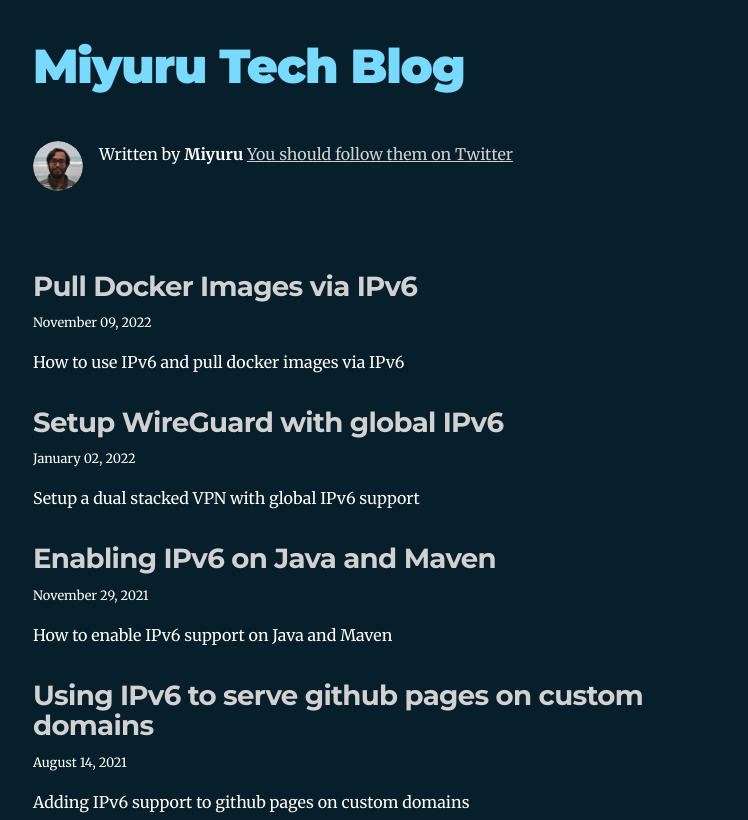
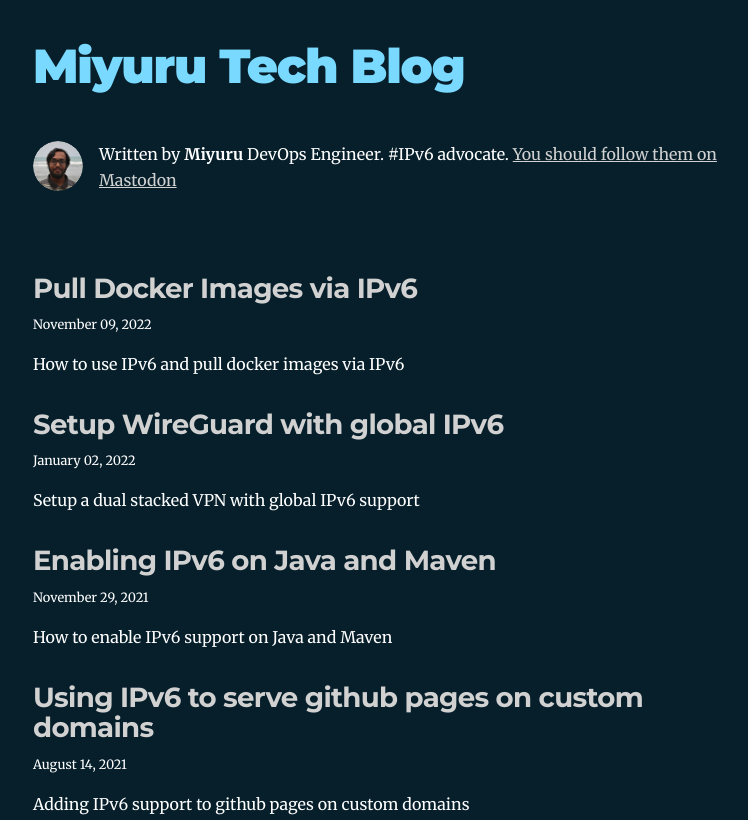
Before and after one commit to miyurusankalpa/miyurublog, a Gatsby site: page / in a window 1280 px wide. Shown: the top 820 px of the page, without its empty margins (243-991 px from the left). Built offline with nearby package versions, Linux system fonts and the light colour scheme; Gatsby itself is replaced by a stand-in of ours.

Commit message:
remove birdsite and add mastodon
mastodon

```diff
--- a/gatsby-config.js
+++ b/gatsby-config.js
@@ -3,11 +3,12 @@
     title: `Miyuru Tech Blog`,
     author: {
       name: `Miyuru`,
-      summary: ``,
+      summary: `DevOps Engineer. #IPv6 advocate.`,
     },
     description: `Miyurus Tech Blog.`,
     siteUrl: `https://blog.miyuru.lk/`,
     social: {
+      mastodon: `https://ipv6.social/@miyuru`,
       twitter: `miyurusankalpa`,
       linkedin: `miyurusankalpa`,
     },
--- a/src/components/bio.js
+++ b/src/components/bio.js
@@ -26,7 +26,7 @@
             summary
           }
           social {
-            twitter
+            mastodon
           }
         }
       }
@@ -55,8 +55,8 @@
         <p>
           Written by <strong>{author.name}</strong> {author?.summary || null}
           {` `}
-          <a href={`https://twitter.com/${social?.twitter || ``}`}>
-            You should follow them on Twitter
+          <a href={`${social?.mastodon || ``}`}>
+            You should follow them on Mastodon
           </a>
         </p>
       )}
```
